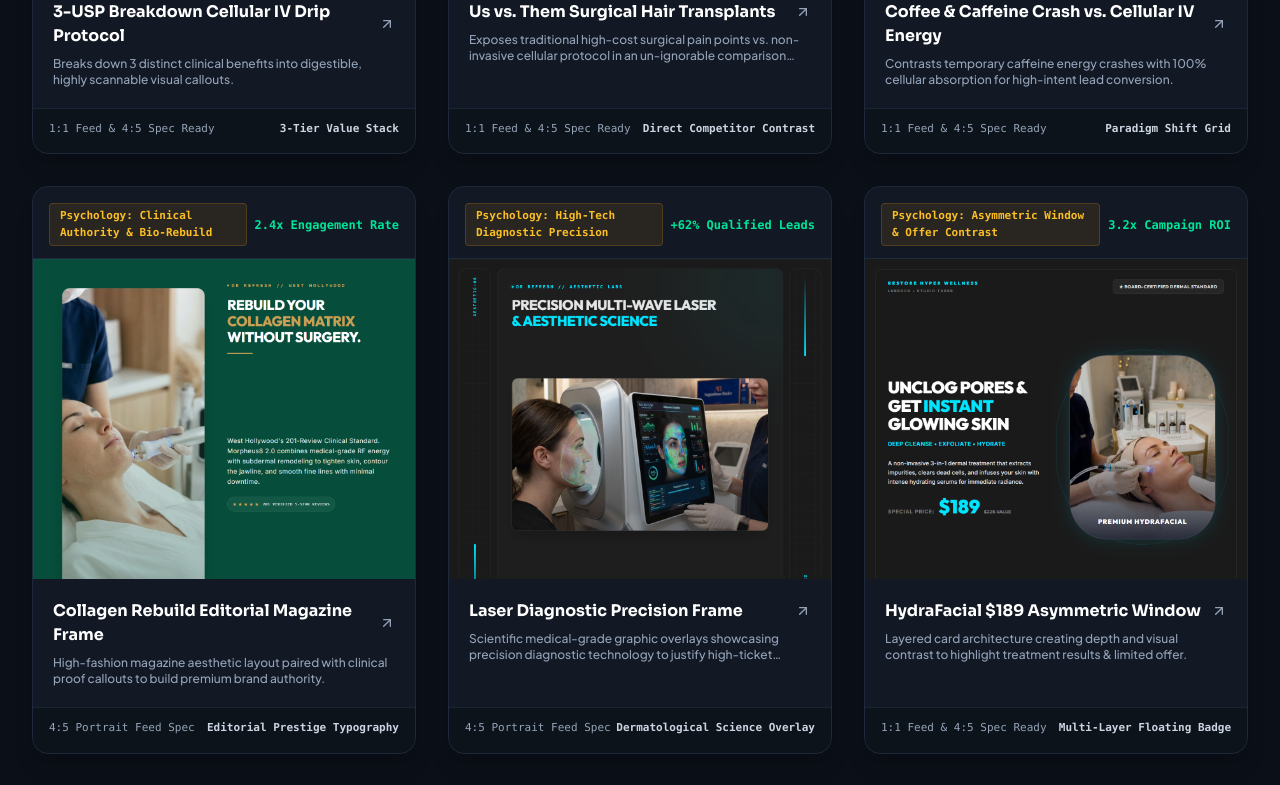
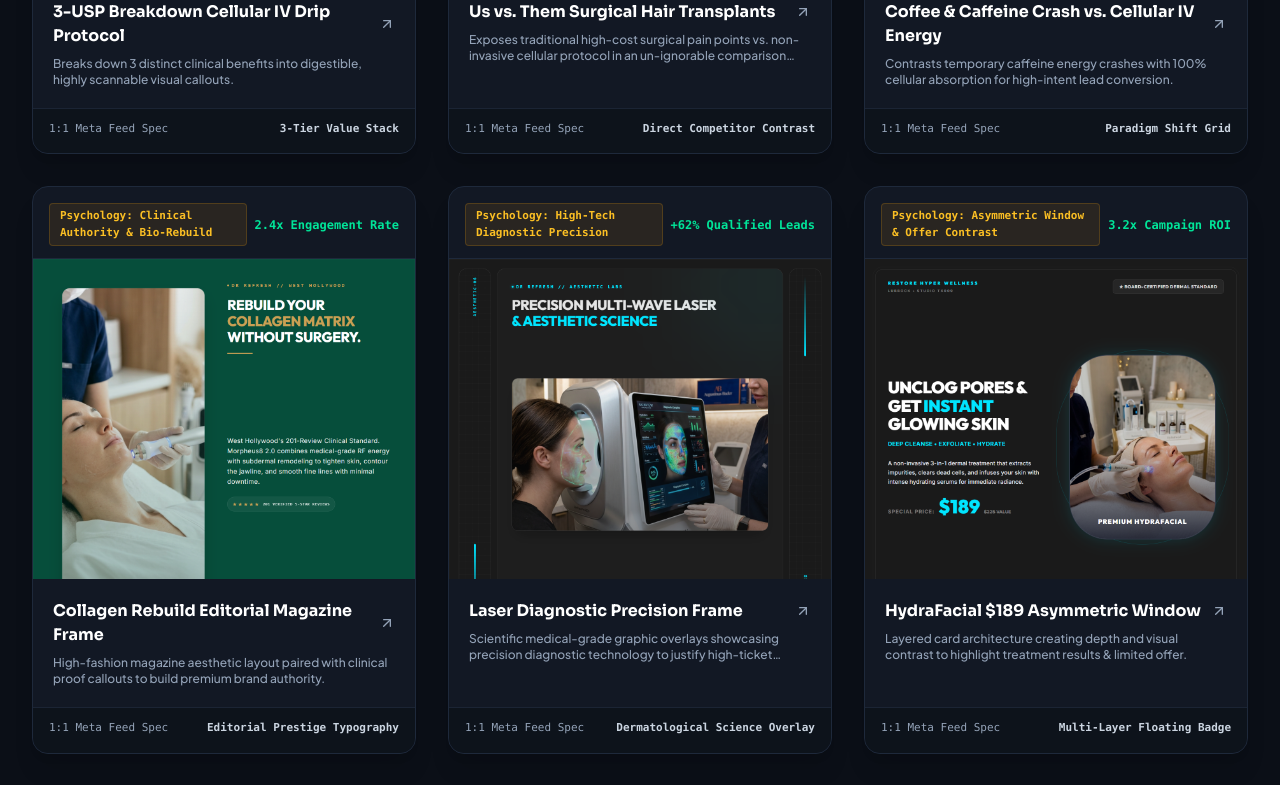
Before and after one commit to StackCuts/Agency, a React (Vite) app: page / in a window 1280 px wide. Shown: the part 3380-4165 px from the top of the page. Built offline with nearby package versions, Linux system fonts and the light colour scheme.

Commit message:
Standardize PortfolioGrid modal image aspect ratio sizing and format specs text copy

```diff
--- a/src/components/PortfolioGrid.jsx
+++ b/src/components/PortfolioGrid.jsx
@@ -15,7 +15,7 @@ export default function PortfolioGrid({ onOpenModal }) {
       image: '/images/showcase/Showcase_Creative_1_HairRegen_4.png',
       niche: 'MedSpa / Hair Restoration',
       metric: '+48% CTR Boost',
-      specs: '1:1 Feed & 4:5 Spec Ready',
+      specs: '1:1 Meta Feed Spec • High-Res Source File Included',
       framework: 'Visual Contrast Pain-Split',
       hookText: 'Skeptical About Hair Regeneration? See 90-Day Proof',
       description: 'Side-by-side high-contrast visual comparison triggering immediate pattern interrupt in Meta feeds while tackling consumer skepticism.'
@@ -28,7 +28,7 @@ export default function PortfolioGrid({ onOpenModal }) {
       image: '/images/showcase/Showcase_Creative_2_ProblemSolution_3.png',
       niche: 'Wellness / IV Therapy',
       metric: '-34% Cost Per Lead',
-      specs: '1:1 Feed & 4:5 Spec Ready',
+      specs: '1:1 Meta Feed Spec • High-Res Source File Included',
       framework: 'Mechanism Absorption Matrix',
       hookText: 'Why Oral Pills Fail: 100% Bioavailability Difference',
       description: 'Direct mechanism contrast highlighting absorption superiority over traditional oral pills with high visual hierarchy callouts.'
@@ -41,7 +41,7 @@ export default function PortfolioGrid({ onOpenModal }) {
       image: '/images/showcase/Showcase_Creative_3_SocialProof_Hair_2.png',
       niche: 'Aesthetic Clinic / MedSpa',
       metric: '4.9/5 Star CTR Magnet',
-      specs: '1:1 Feed & 4:5 Spec Ready',
+      specs: '1:1 Meta Feed Spec • High-Res Source File Included',
       framework: 'Social Proof Trust Stack',
       hookText: 'Over 1,200+ Verified Patient Transformation Reviews',
       description: 'Combines real customer rating badges with high-contrast before/after visual proof to establish instant authority.'
@@ -54,7 +54,7 @@ export default function PortfolioGrid({ onOpenModal }) {
       image: '/images/showcase/Showcase_Creative_4_IVDrip_USP_2.png',
       niche: 'Clinical Health / IV Drip',
       metric: '+52% Offer Engagement',
-      specs: '1:1 Feed & 4:5 Spec Ready',
+      specs: '1:1 Meta Feed Spec • High-Res Source File Included',
       framework: '3-Tier Value Stack',
       hookText: '3 Science-Backed Reasons Cellular Drips Scale Recovery',
       description: 'Breaks down 3 distinct clinical benefits into digestible, highly scannable visual callouts.'
@@ -67,7 +67,7 @@ export default function PortfolioGrid({ onOpenModal }) {
       image: '/images/showcase/Showcase_Creative_5_UsVsThem_Hair_2.png',
       niche: 'MedSpa / Non-Invasive Tech',
       metric: '3.9x Conversion Intent',
-      specs: '1:1 Feed & 4:5 Spec Ready',
+      specs: '1:1 Meta Feed Spec • High-Res Source File Included',
       framework: 'Direct Competitor Contrast',
       hookText: 'Surgical Transplants ($12k) vs. Non-Invasive Cellular ($495)',
       description: 'Exposes traditional high-cost surgical pain points vs. non-invasive cellular protocol in an un-ignorable comparison matrix.'
@@ -80,7 +80,7 @@ export default function PortfolioGrid({ onOpenModal }) {
       image: '/images/showcase/Showcase_Creative_6_OldWayVsNewWay_IV_2.png',
       niche: 'Performance / IV Clinic',
       metric: '-41% CPL Reduction',
-      specs: '1:1 Feed & 4:5 Spec Ready',
+      specs: '1:1 Meta Feed Spec • High-Res Source File Included',
       framework: 'Paradigm Shift Grid',
       hookText: 'Stop Crashing On Energy Drinks: The Direct Cellular Way',
       description: 'Contrasts temporary caffeine energy crashes with 100% cellular absorption for high-intent lead conversion.'
@@ -95,7 +95,7 @@ export default function PortfolioGrid({ onOpenModal }) {
       image: '/images/showcase/Static_Post_1.png',
       niche: 'Aesthetic Skincare / Collagen',
       metric: '2.4x Engagement Rate',
-      specs: '4:5 Portrait Feed Spec',
+      specs: '1:1 Meta Feed Spec • High-Res Source File Included',
       framework: 'Editorial Prestige Typography',
       hookText: 'Clinical Bio-Peptide Rejuvenation Protocol',
       description: 'High-fashion magazine aesthetic layout paired with clinical proof callouts to build premium brand authority.'
@@ -108,7 +108,7 @@ export default function PortfolioGrid({ onOpenModal }) {
       image: '/images/showcase/Static_Post_2.png',
       niche: 'Dermatology / Laser Clinic',
       metric: '+62% Qualified Leads',
-      specs: '4:5 Portrait Feed Spec',
+      specs: '1:1 Meta Feed Spec • High-Res Source File Included',
       framework: 'Dermatological Science Overlay',
       hookText: 'Sub-Dermal Laser Scan & Collagen Synthesis',
       description: 'Scientific medical-grade graphic overlays showcasing precision diagnostic technology to justify high-ticket pricing.'
@@ -121,7 +121,7 @@ export default function PortfolioGrid({ onOpenModal }) {
       image: '/images/showcase/Asset_Variant_B_HydraFacial.png',
       niche: 'MedSpa / Facial Therapy',
       metric: '3.2x Campaign ROI',
-      specs: '1:1 Feed & 4:5 Spec Ready',
+      specs: '1:1 Meta Feed Spec • High-Res Source File Included',
       framework: 'Multi-Layer Floating Badge',
       hookText: 'Deep Pore Glow Treatment Special $189',
       description: 'Layered card architecture creating depth and visual contrast to highlight treatment results & limited offer.'
@@ -136,7 +136,7 @@ export default function PortfolioGrid({ onOpenModal }) {
       image: '/images/showcase/Asset_Variant_A_IVDrip.png',
       niche: 'IV Drip Bar / Wellness',
       metric: '-50% Acquisition Cost',
-      specs: '1:1 Feed & 4:5 Spec Ready',
+      specs: '1:1 Meta Feed Spec • High-Res Source File Included',
       framework: 'Asymmetric Glass Floating Pill',
       hookText: 'First Hydration Session Only $99 (Limited Slots)',
       description: 'High-contrast glassmorphic floating price badge designed to draw eyes straight to the introductory offer.'
@@ -272,7 +272,7 @@ export default function PortfolioGrid({ onOpenModal }) {
 
               {/* Card Footer Micro Badges */}
               <div className="p-4 pt-3 border-t border-slate-800/80 bg-[#0B0F17]/60 flex items-center justify-between text-[11px] font-mono text-[#94A3B8]">
-                <span>{creative.specs}</span>
+                <span>1:1 Meta Feed Spec</span>
                 <span className="text-slate-300 font-semibold">{creative.framework}</span>
               </div>
             </div>
@@ -336,7 +336,7 @@ export default function PortfolioGrid({ onOpenModal }) {
                 <img
                   src={selectedCreative.image}
                   alt={selectedCreative.title}
-                  className="max-h-[75vh] w-auto max-w-full object-contain rounded-xl shadow-2xl"
+                  className="max-h-[80vh] w-auto object-contain mx-auto rounded-xl shadow-2xl"
                 />
               </div>
 
```
